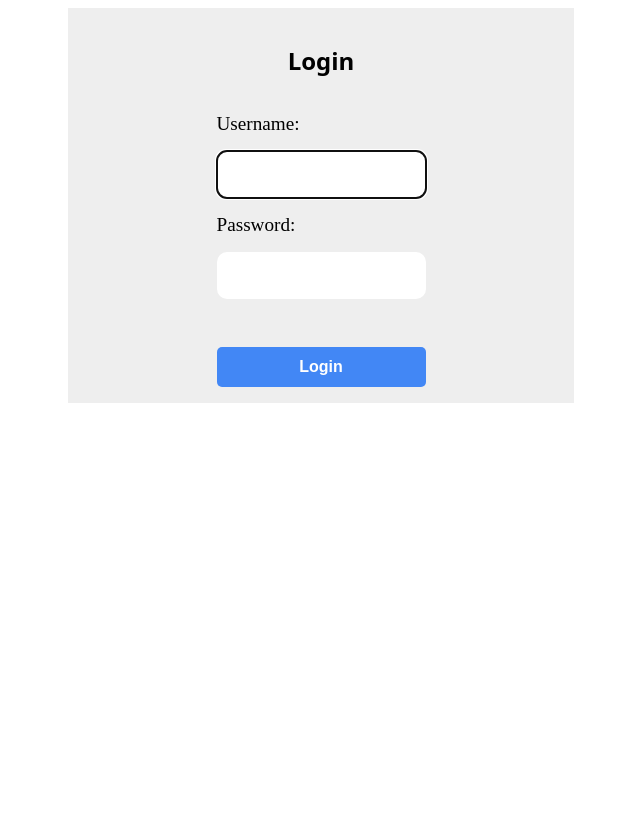
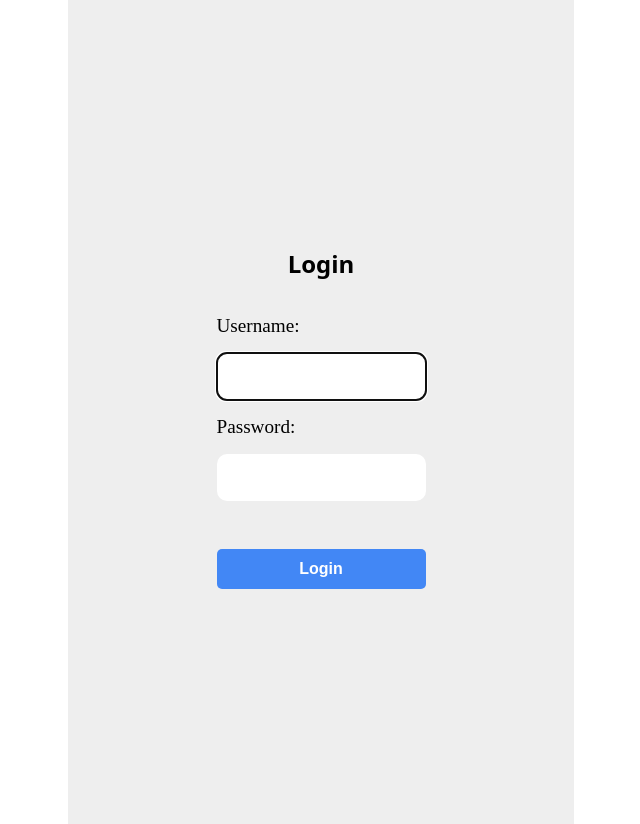
Before and after one commit to dayveedaniel/Django_lab, a Django app: page /accounts/login/ in a window 1280 px wide. Shown: the whole page, without its empty margins (319-959 px from the left). Before the commit the page ends 403 px from the top, so only its background shows below. Run offline with Django 5.2, Linux system fonts and the light colour scheme.

Commit message:
pushed it

```diff
--- a/static/css/style.css
+++ b/static/css/style.css
@@ -1,3 +1,10 @@
+.auth{
+  height: 100svh;
+  display: flex;
+  align-items: center;
+
+}
+
 main {
   display: flex;
   align-items: center;
--- a/templates/registration/login.html
+++ b/templates/registration/login.html
@@ -29,6 +29,8 @@
     <title>Project</title>
 </head>
 <body>
+    <div class="auth">
+
         <main class='login form'>
             <h2> Login </h2>
             <section>
@@ -47,6 +49,7 @@
                 </form>
             </section>
         </main>
+    </div>
 </body>
 
 </html>
```
Lines whose indentation alone changed are shown as unchanged.
